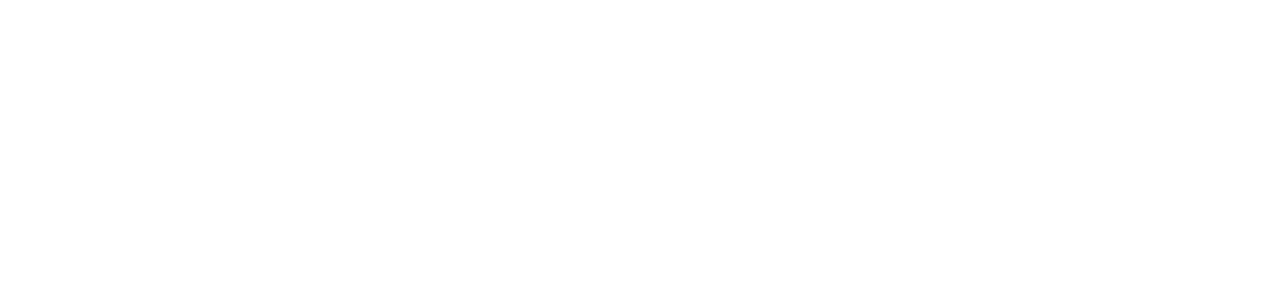
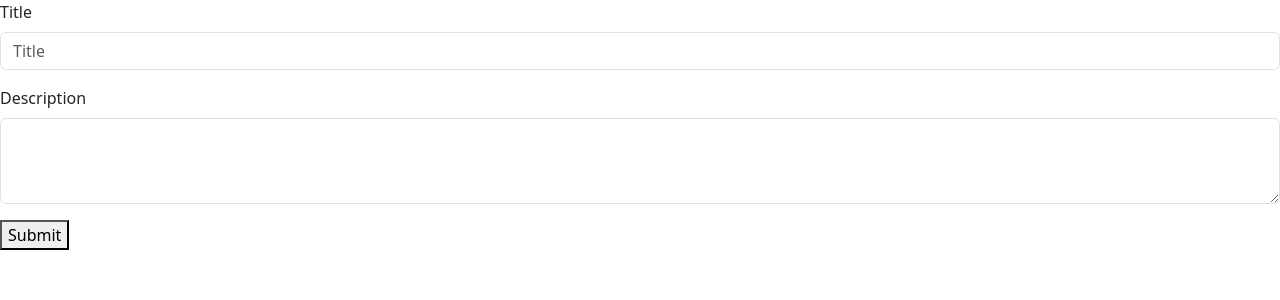
Before and after one commit to khenybuenaflor/sosyalann, a React (Create React App) app: page /#/createpost in a window 1280 px wide. Before the commit this address had no page. Shown: the top 300 px of the page. Built offline with nearby package versions, Linux system fonts and the light colour scheme.

Commit message:
Added create post

```diff
--- a/package.json
+++ b/package.json
@@ -6,11 +6,12 @@
     "@emotion/react": "^11.11.4",
     "@emotion/styled": "^11.11.5",
     "@mui/icons-material": "^5.15.14",
-    "@mui/material": "^5.15.14",
+    "@mui/material": "^5.15.15",
     "@testing-library/jest-dom": "^5.17.0",
     "@testing-library/react": "^13.4.0",
     "@testing-library/user-event": "^13.5.0",
     "axios": "^1.6.8",
+    "bootstrap": "^5.3.3",
     "react": "^18.2.0",
     "react-dom": "^18.2.0",
     "react-router-dom": "^6.22.3",
--- a/src/App.js
+++ b/src/App.js
@@ -5,6 +5,7 @@
 import AllPages from './pages/AllPages';
 import ProfilePage from './pages/ProfilePage';
 import CreatePost from './components/CreatePost';
+import CreatePostPage from './pages/CreatePostPage';
 // import AllPages2 from './pages/AllPages2';
 
 
@@ -19,6 +20,7 @@
         <Route path='/login' Component={LoginPage}/>
         <Route path='/homepage' Component={HomePage}/>
         <Route path='/profile' Component={ProfilePage}/>
+        <Route path='/createpost' Component={CreatePostPage}/>
       </Routes>
     </Router>
 
--- a/src/components/Content.js
+++ b/src/components/Content.js
@@ -1,47 +1,68 @@
 import { Typography,Box,Grid } from '@mui/material';
-import React from 'react'
+import React, { useEffect, useState } from 'react'
+import axios from 'axios'
+
+  axios.defaults.xsrfCookieName = 'csrftoken';
+  axios.defaults.xsrfHeaderName = 'X-CSRFToken';
+  axios.defaults.withCredentials = true;
+
+  const client = axios.create({
+  baseURL: "http://127.0.0.1:8000"
+  });
+
 const ContentComponent = () => {
+
+  const[posts, setPosts] = useState([]);
+
+  useEffect(()=>{
+    client.get("/api/getpost")
+    .then(function(res){
+        setPosts(res.data);
+    })
+    .catch(function(error) {
+        console.error("Error", error);
+    });
+  }, []);
+
   return (
     <Box
       display='flex'
       flexGrow={1}
-    sx={{border: '2px solid grey'}}
+      sx={{ border: '2px solid grey' }}
       borderRadius='20px'
       height={327}
       paddingTop={2}
       paddingBottom={2}
     >
-        <Grid container direction='row' padding={5}>
-
+      {posts.map((post, index) => (
+        <Grid key={index} container direction='row' padding={5}>
 
           <Grid item xs={2}>
             Picture
           </Grid>
 
-
           <Grid item xs={8}>
             <Grid container direction='column'>
               <Grid>
                 <Typography>
-                  Name
+                  {post.title}
                 </Typography>
                 <Typography>
-                  userID
+                  {post.userID}
                 </Typography>
               </Grid>
               <Grid>
                 <Typography>
-                  Caption
+                  {post.caption}
                 </Typography>
               </Grid>
               <Grid>
                 <Box border={'2px solid grey'} borderRadius='10px' height='200px'>
-
+                  {/* Your post content */}
                 </Box>
               </Grid>
             </Grid>
           </Grid>
-
 
           <Grid item xs={2} container alignItems='center' justifyItems='flex-end' justifyContent='flex-end'>
             <Grid container direction='column' alignItems='flex-end'>
@@ -60,8 +81,8 @@
             </Grid>
           </Grid>
 
-
         </Grid>
+      ))}
     </Box>
   );
 }
--- a/src/components/CreatePost.js
+++ b/src/components/CreatePost.js
@@ -1,6 +1,7 @@
 import { Typography,Grid,Box, Divider, TextField } from '@mui/material';
 import React from 'react'
 import PropTypes from 'prop-types'
+import { Link } from 'react-router-dom'
 
 const CreatePost = ({
     activeUser
@@ -30,7 +31,9 @@
                     Video
                 </Grid>
                 <Grid>
-                    Post
+                    <Link to='createpost'>
+                        Post
+                    </Link>
                 </Grid>
             </Grid>
 
--- a/src/pages/AllPages.js
+++ b/src/pages/AllPages.js
@@ -15,9 +15,9 @@
   baseURL: "http://127.0.0.1:8000"
 });
 
-// const client = axios.create({
-//     baseURL: "http://192.168.1.9:8000"
-//   });
+ //const client = axios.create({
+    // baseURL: "http://192.168.138.91:8000"
+   //});
 
 
 const AllPages = ()=> {
--- /dev/null
+++ b/src/pages/CreatePostPage.js
@@ -0,0 +1,68 @@
+import React, { useState } from 'react'
+import axios from 'axios'
+import PropTypes from 'prop-types'
+import { Grid, TextField, Typography } from '@mui/material'
+import 'bootstrap/dist/css/bootstrap.min.css'
+
+
+
+axios.defaults.xsrfCookieName = 'csrftoken';
+axios.defaults.xsrfHeaderName = 'X-CSRFToken';
+axios.defaults.withCredentials = true;
+
+const client = axios.create({
+baseURL: "http://127.0.0.1:8000"
+});
+
+const CreatePostPage = ({}) => {
+    const [title, setTitle] = useState('');
+    const [caption, setCaption] = useState('');
+
+
+    function createPost(e) {
+        e.preventDefault();
+        client.post(
+            "/api/createpost",
+            {
+                title: title,
+                caption:caption
+            }
+        ).then(response => {
+
+            console.log("Post created successfully:", response.data);
+
+        }).catch(error => {
+
+            console.error("Error creating post:", error);
+
+        });
+    }
+
+
+
+
+
+  return (
+    <form onSubmit={ e => createPost(e)}>
+        <div className="mb-3">
+        <label htmlFor="exampleFormControlInput1" className="form-label">Title</label>
+        <input type="text" className="form-control" id="title" value={title} placeholder="Title" onChange={e => setTitle(e.target.value)}/>
+    </div>
+    <div className="mb-3">
+        <label htmlFor="exampleFormControlTextarea1" className="form-label">Description</label>
+        <textarea className="form-control" id="caption" rows="3" value={caption} onChange={e => setCaption(e.target.value)}></textarea>
+    </div>
+    <button type='submit'>
+        Submit
+    </button>
+    </form>
+
+  )
+}
+
+CreatePostPage.propTypes =
+{
+
+}
+
+export default CreatePostPage
```
Also changed, not shown: 1 other file (tests, documents, lock files or other folders). Lines whose indentation alone changed are shown as unchanged.
